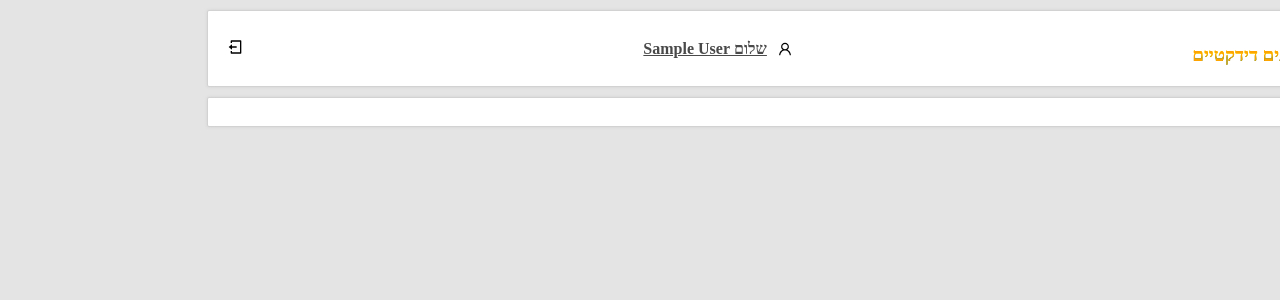
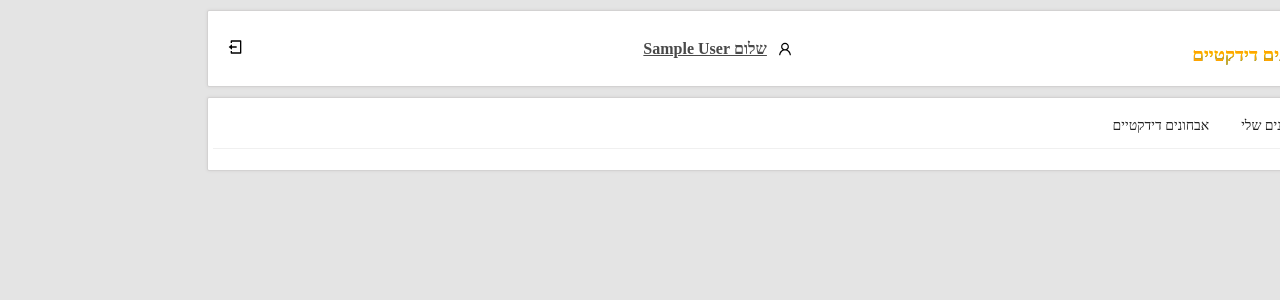
Before and after one commit to Sahar118/Mid-project--Didactic-App, a React (Create React App) app: page /profile in a window 1280 px wide. Shown: the top 300 px of the page. Built offline with nearby package versions, Linux system fonts and the light colour scheme; no server answers; sample sign-in values are in the browser's storage; grey boxes are pictures that could not be loaded; a web font is replaced by a local one.

Commit message:
add files

```diff
--- a/src/pages/BookAppointment/BookAppointment.js
+++ b/src/pages/BookAppointment/BookAppointment.js
@@ -1,3 +1,4 @@
+
 import { async } from '@firebase/util';
 import { message } from 'antd';
 import React, { useState, useEffect } from 'react'
@@ -36,13 +37,12 @@ const BookAppointment = () => {
                 <h3> המאבחן אינו פנוי ב {moment(date).format("DD-MM-YYYY")} </h3>
             )
         }
-        return (<>{day}</>)
+        return <>{day}</>
     }
 
     useEffect(() => {
         getData()
     }, [id])
-
     return (
         diagnostic && (
             <div className='bg-white p-2 my-1'>
@@ -100,7 +100,9 @@ const BookAppointment = () => {
                         </div>
                         <button className='outlined-btn'>חפש </button>
                     </div>
-                    {date && getSlotsData()}
+                    <div className='flex gap-2'>
+                        {date && getSlotsData()}
+                    </div>
 
                 </div>
             </div>
--- a/src/pages/DiagnosticForm.js
+++ b/src/pages/DiagnosticForm.js
@@ -11,6 +11,8 @@ const DiagnosticForm = () => {
     const [alreadyApplied, setAlreadyApplied] = useState(false)
     const dispatch = useDispatch()
     const navigate = useNavigate()
+
+    const weekDays = ['Sunday', 'Monday', 'Tuesday', 'Wednesday', 'Thursday', 'Friday', 'Saturday']
 
     const onFinish = async (values) => {
         try {
@@ -261,7 +263,7 @@ const DiagnosticForm = () => {
 
                         <Col span={24}>
                             <div className='flex gap-2'>
-                                {['ראשון', "שני", "שלישי", "רביעי", "חמישי", "שישי", "שבת"].map((day, index) => (
+                                {weekDays.map((day, index) => (
                                     <div className='flex items-center'>
                                         <input
                                             type='checkbox'
--- a/src/pages/Profile.js
+++ /dev/null
@@ -1,9 +0,0 @@
-import React from 'react'
-
-const Profile = () => {
-    return (
-        <div>Profile</div>
-    )
-}
-
-export default Profile
--- /dev/null
+++ b/src/pages/Profile/Appointments.js
@@ -0,0 +1,23 @@
+import React from 'react'
+
+const Appointments = () => {
+    const columns = [
+        {
+            title: 'Date',
+            dataIndex: 'date'
+        },
+        {
+            title: 'Time',
+            dataIndex: 'time'
+        },
+        {
+            title: 'Diagnostic',
+            dataIndex: 'diagnostic'
+        }
+    ]
+    return (
+        <div>Appointments</div>
+    )
+}
+
+export default Appointments
--- /dev/null
+++ b/src/pages/Profile/Profile.js
@@ -0,0 +1,27 @@
+import React from 'react'
+import { Tabs } from 'antd'
+import Appointments from './Appointments'
+
+const Profile = () => {
+    return (
+        <div>
+            <Tabs>
+                <Tabs.TabPane tab='פרופיל' key='1'>
+                </Tabs.TabPane>
+
+                <Tabs.TabPane tab='קביעת אבחון' key='2'>
+                    <Appointments />
+                </Tabs.TabPane>
+
+                <Tabs.TabPane tab="המאובחנים שלי" key='3'>
+                </Tabs.TabPane>
+
+
+                <Tabs.TabPane tab="אבחונים דידקטיים" key='4'>
+                </Tabs.TabPane>
+            </Tabs>
+        </div>
+    )
+}
+
+export default Profile
--- a/src/pages/index.js
+++ b/src/pages/index.js
@@ -1,7 +1,7 @@
 import Login from "./Login";
 import Register from "./Register";
 import Home from "./Home";
-import Profile from "./Profile";
+import Profile from "./Profile/Profile";
 import DiagnosticForm from "./DiagnosticForm";
 import Admin from "./Admin/Admin";
 import BookAppointment from "./BookAppointment/BookAppointment";
```
